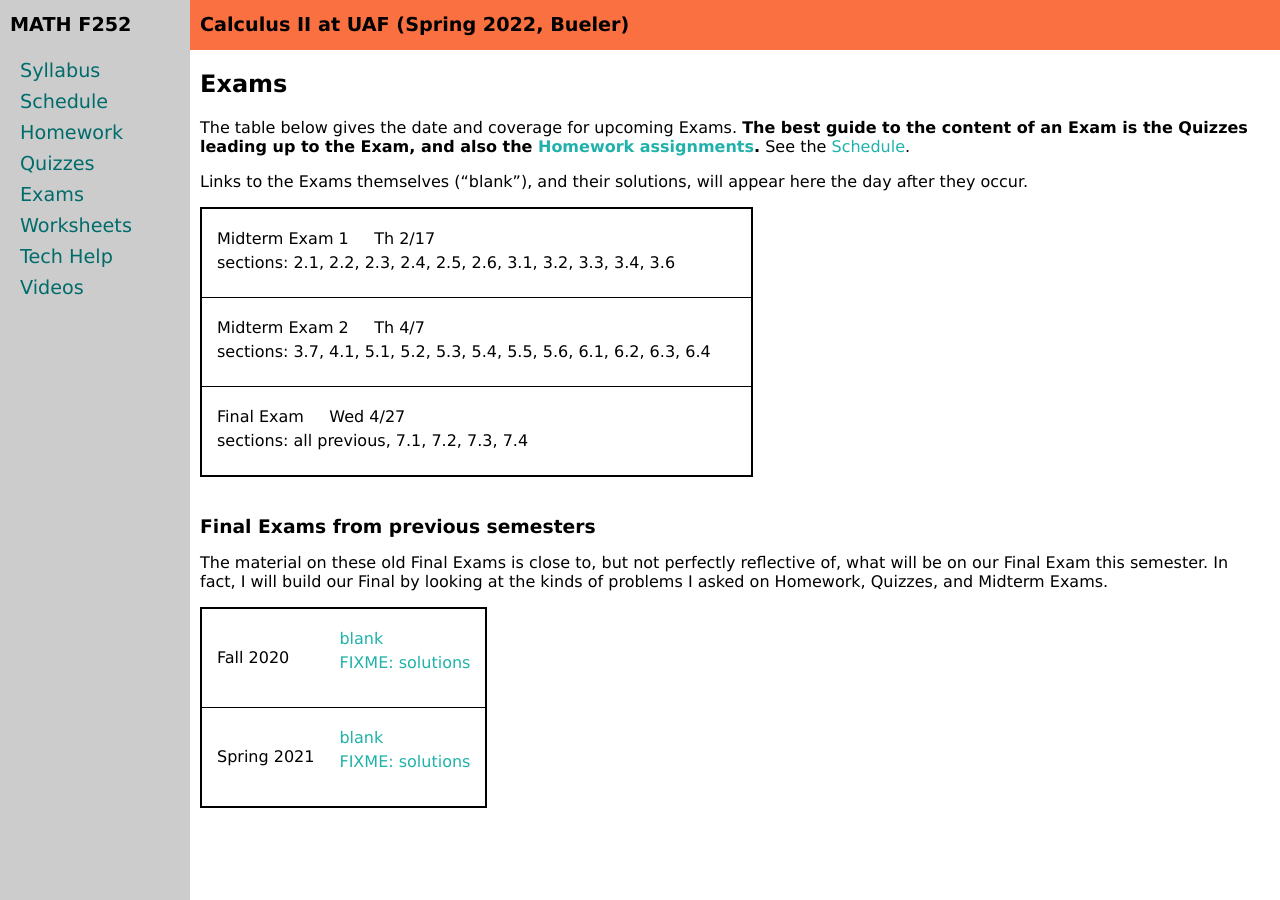
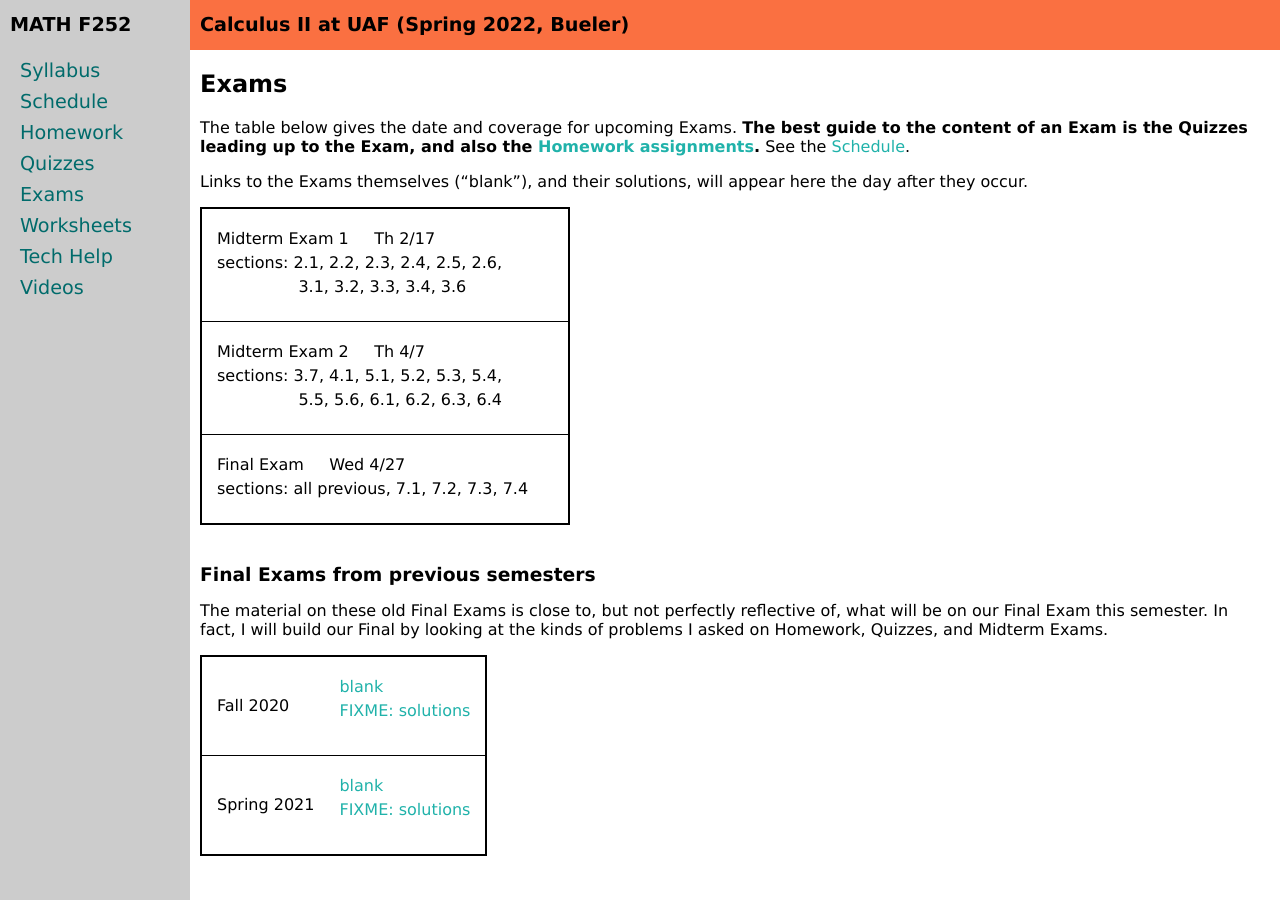
Before and after one commit to uaf-math/calc2, a Jekyll site: the page built from exams.md, in a window 1280 px wide. Built offline with Jekyll 4.4.1, drawn with Linux system fonts in a browser that asks for light colours.

Commit message:
even better appearance

```diff
--- a/_data/exams.yml
+++ b/_data/exams.yml
@@ -3,12 +3,14 @@ home: assets/exams
 exams:
 - name: Midterm Exam 1
   date: Th 2/17
-  sections: 2.1, 2.2, 2.3, 2.4, 2.5, 2.6, 3.1, 3.2, 3.3, 3.4, 3.6
+  sections: 2.1, 2.2, 2.3, 2.4, 2.5, 2.6,
+  cont: 3.1, 3.2, 3.3, 3.4, 3.6
   #blank: dummy.pdf       # assets/exams/midtermX.pdf
   #solutions: dummy.pdf   # assets/exams/msolnsX.pdf
 - name: Midterm Exam 2
   date: Th 4/7
-  sections: 3.7, 4.1, 5.1, 5.2, 5.3, 5.4, 5.5, 5.6, 6.1, 6.2, 6.3, 6.4
+  sections: 3.7, 4.1, 5.1, 5.2, 5.3, 5.4,
+  cont: 5.5, 5.6, 6.1, 6.2, 6.3, 6.4
 - name: Final Exam
   date: Wed 4/27
   sections: all previous, 7.1, 7.2, 7.3, 7.4
--- a/_includes/exam_table.md
+++ b/_includes/exam_table.md
@@ -10,6 +10,11 @@
 			<tr>
 			    <td>sections: {{ exam.sections }}</td>
 			</tr>
+		  {% if exam.cont %}
+			<tr>
+			    <td>&nbsp; &nbsp; &nbsp; &nbsp; &nbsp; &nbsp; &nbsp; &nbsp;  {{ exam.cont }}</td>
+			</tr>
+			{% endif %}
 		</table>
 	</td>
 	<td>
```
